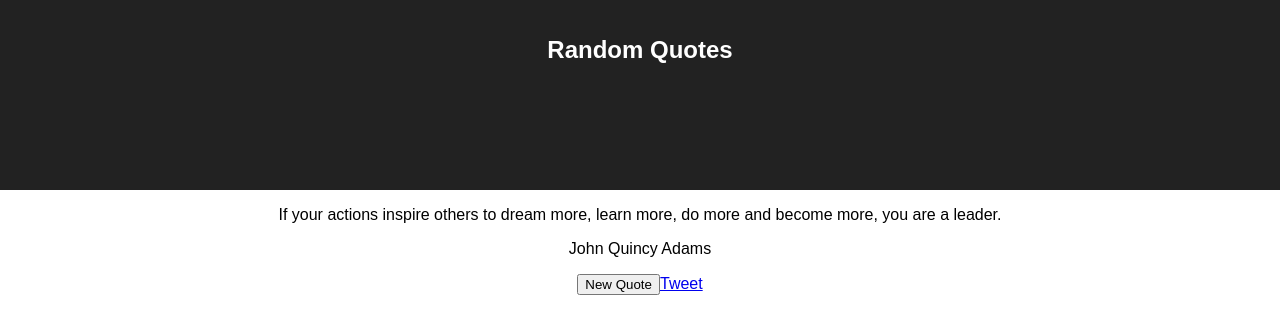
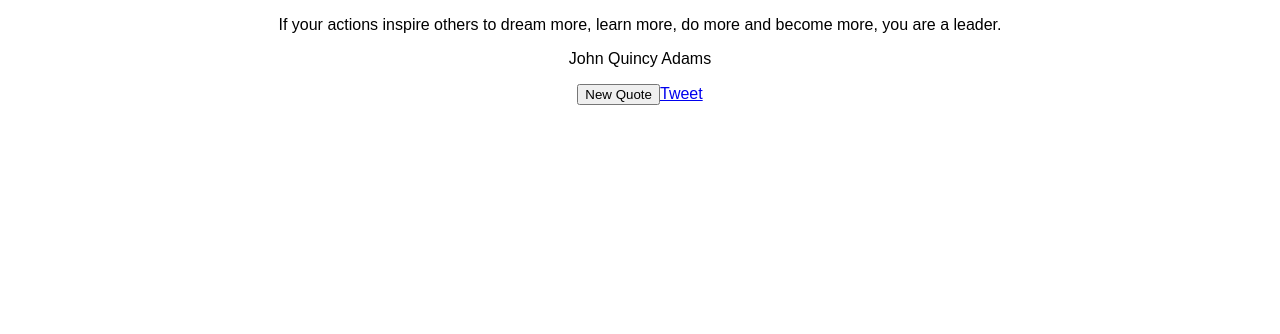
Before and after one commit to huokedu/react-random-quotes, a React (Create React App) app: page / in a window 1280 px wide. Shown: the top 334 px of the page. Built offline with nearby package versions, Linux system fonts and the light colour scheme.

Commit message:
Remove header

```diff
--- a/src/App.js
+++ b/src/App.js
@@ -36,9 +36,6 @@ class App extends Component {
 
     return (
       <div className="App">
-        <header className="App-header">
-          <h1 className="App-title">Random Quotes</h1>
-        </header>
         <Quote quote={quote} from={from} />
         <Controls
           quote={quote}
```
